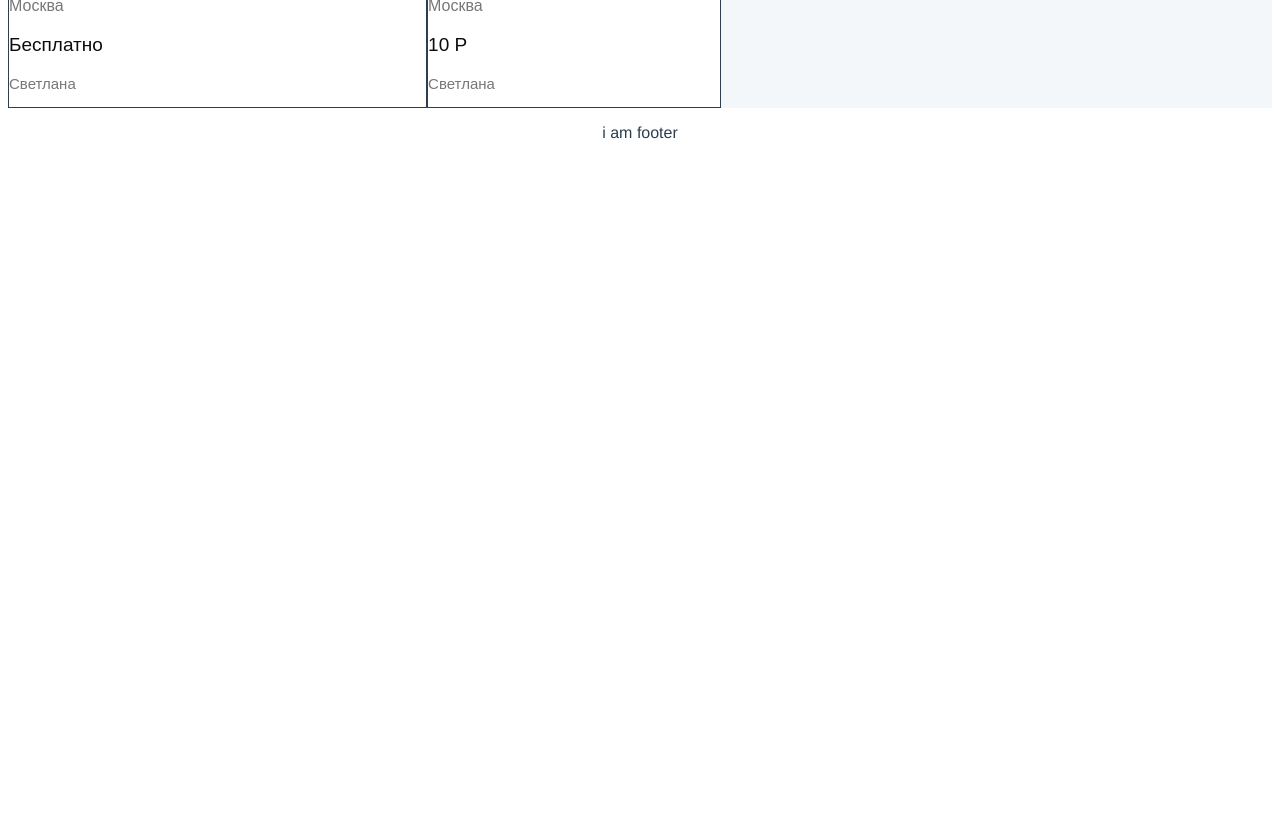
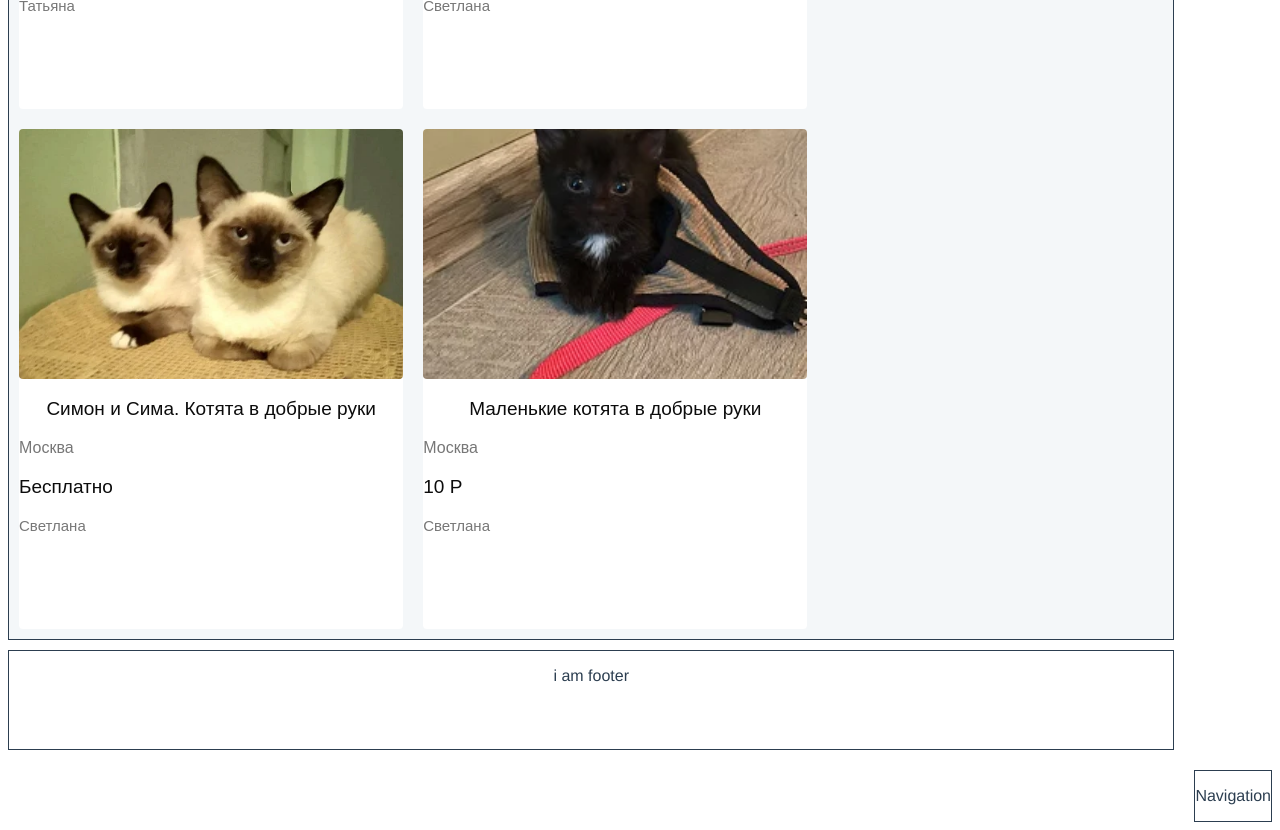
Before and after one commit to nik01asEgo/vueComp, a Vue app: page / in a window 1280 px wide. Shown: the part 1040-1870 px from the top of the page. Before the commit the page ends 1198 px from the top, so only its background shows below. Built offline with nearby package versions, Linux system fonts and the light colour scheme.

Commit message:
CatItems

```diff
--- a/src/App.vue
+++ b/src/App.vue
@@ -1,14 +1,16 @@
 <template>
-  <div>
-    <vHeader></vHeader>
-    <vMain></vMain>
-    <vFooter></vFooter>
+  <div class= "vContaner">
+    <vHeader class="vHeader"></vHeader>
+    <vMain class="vMain"></vMain>
+    <vNavigation class="vNavigation"></vNavigation>
+    <vFooter class="vFooter"></vFooter>
   </div>
 </template>
 
 <script>
   import vHeader from "./components/V_header.vue";
   import vMain from "./components/V_main.vue";
+  import vNavigation from "./components/V_Navigation.vue";
   import vFooter from "./components/V_footer.vue";
 
 export default {
@@ -16,6 +18,7 @@ export default {
   components: {
     vHeader,
     vMain,
+    vNavigation,
     vFooter
   }
 }
@@ -28,6 +31,43 @@ export default {
   -moz-osx-font-smoothing: grayscale;
   text-align: center;
   color: #2c3e50;
-  margin-top: 60px;
+
+}
+.vContaner {
+  display: grid;
+  grid-template-areas:
+    'header header'
+    'main navigation'
+    'footer footer';
+  grid-gap: 10px;
+  grid-template-columns: 1fr 315px;
+  grid-template-rows: 100px 1fr 100px;
+}
+.vHeader {
+ grid-area: header;
+ border: 1px solid #2c3e50;
+}
+.vMain {
+   grid-area: main;
+   border: 1px solid #2c3e50;
+}
+@media screen  and (max-width: 1450px) {
+  .vContaner {
+    grid-template-areas:
+    'header header'
+    'main main'
+    'footer footer';
+    width: 100%;
+ }
+}
+.vNavigation {
+   grid-area: navigation;
+   border: 1px solid #2c3e50;
+   align-self: start;
+
+}
+.vFooter {
+   grid-area: footer;
+   border: 1px solid #2c3e50;
 }
 </style>
--- /dev/null
+++ b/src/components/V_Navigation.vue
@@ -0,0 +1,26 @@
+<template>
+  <div class="v_Navigation">
+    <p>{{ title }}</p>
+  </div>
+</template>
+
+<script>
+export default {
+  name: "v_Navigation",
+
+  created() {},
+
+  data() {
+    return {
+      title: "Navigation"
+    };
+  },
+  props: {},
+  methods: {},
+};
+</script>
+
+<style >
+.v_Navigation {border: 1px solid
+}
+</style>
--- a/src/components/V_catalog.vue
+++ b/src/components/V_catalog.vue
@@ -83,14 +83,12 @@
   };
 </script>
 
-<style scoped>
+<style>
   .v_catalog {
-    max-width: 1200 px;
+    background-color: #f4f7f9;
     display: flex;
     flex-wrap: wrap;
-    align-content: stretch;
-    align-items: center;
-    background-color: #f4f7f9;
-    flex: 0 1 33,3%;
+    margin: 0;
+    padding: 0;
   }
 </style>
--- a/src/components/V_catalog_item.vue.vue
+++ b/src/components/V_catalog_item.vue.vue
@@ -1,10 +1,12 @@
 <template>
   <div class= "v_catalog_item">
+    <div class="v_catalog_item_image_contaner">
       <a href="http://google.com">
         <img class="v_catalog_item_image"
         :src="require ('../assets/images/' + item_data.image)"
         alt= "webp">
       </a>
+    </div>
     <a class="v_catalog_item_name" href="http://google.com">
         <p >{{ item_data.name }}</p>
     </a>
@@ -40,38 +42,38 @@ export default {
 };
 </script>
 
-<style scoped>
+<style>
   .v_catalog_item {
     display: block;
-    border: 1px solid;
-    position:relative;
-    text-align: center;
-    max-width: 33%;
-    height: 500 px;
+    width: 33%;
+    height: 500px;
     background-color: rgb(255, 255, 255);
+    margin: 10px;
+    border-radius: 4px;
+    border: 1px;
+
+  }
+  @media screen and (max-width: 900px) {
+   .v_catalog_item {
+      width: 50%;
+   }
+  }
+  .v_catalog_item_image_contaner {
+    width: 100%;
+    height: 250px;
   }
   .v_catalog_item_image {
-
-  top: 0;
-  left: 0;
-  bottom: 0;
-  right: 0;
-  margin: 20px;
+    width: 100%;
+    height: 100%;
     object-fit: cover;
-  display: block;
-  margin: auto;
-
+    border-radius: 4px;
   }
 .v_catalog_item_name {
-
   text-decoration: none;
   color: rgb(12, 12, 12);
   font-family: Montserrat,sans-serif;
   font-size: 19px;
   font-weight: 500;
-  text-align: left;
-  margin-left: 15 px;
-
 }
 .v_catalog_item_city {
 
--- a/src/components/V_footer.vue
+++ b/src/components/V_footer.vue
@@ -18,4 +18,4 @@ export default {
 };
 </script>
 
-<style lang="scss" scoped></style>
+<style></style>
--- a/src/components/V_header.vue
+++ b/src/components/V_header.vue
@@ -18,4 +18,4 @@ export default {
 };
 </script>
 
-<style lang="scss" scoped></style>
+<style></style>
--- a/src/components/V_main.vue
+++ b/src/components/V_main.vue
@@ -1,6 +1,5 @@
 <template>
-  <div>
-    <p>{{ title }}</p>
+  <div class="v_Main">
     <vCatalog></vCatalog>
   </div>
 </template>
@@ -17,13 +16,16 @@
 
     created() {},
     data() {
-      return {
-        title: 'i am main'
-      };
+      return {};
     },
     props: {},
     methods: {},
   };
 </script>
 
-<style lang="scss" scoped></style>
+<style >
+.v_Main {
+  margin: 0;
+  padding: 0;
+}
+</style>
```
Lines whose indentation alone changed are shown as unchanged.
